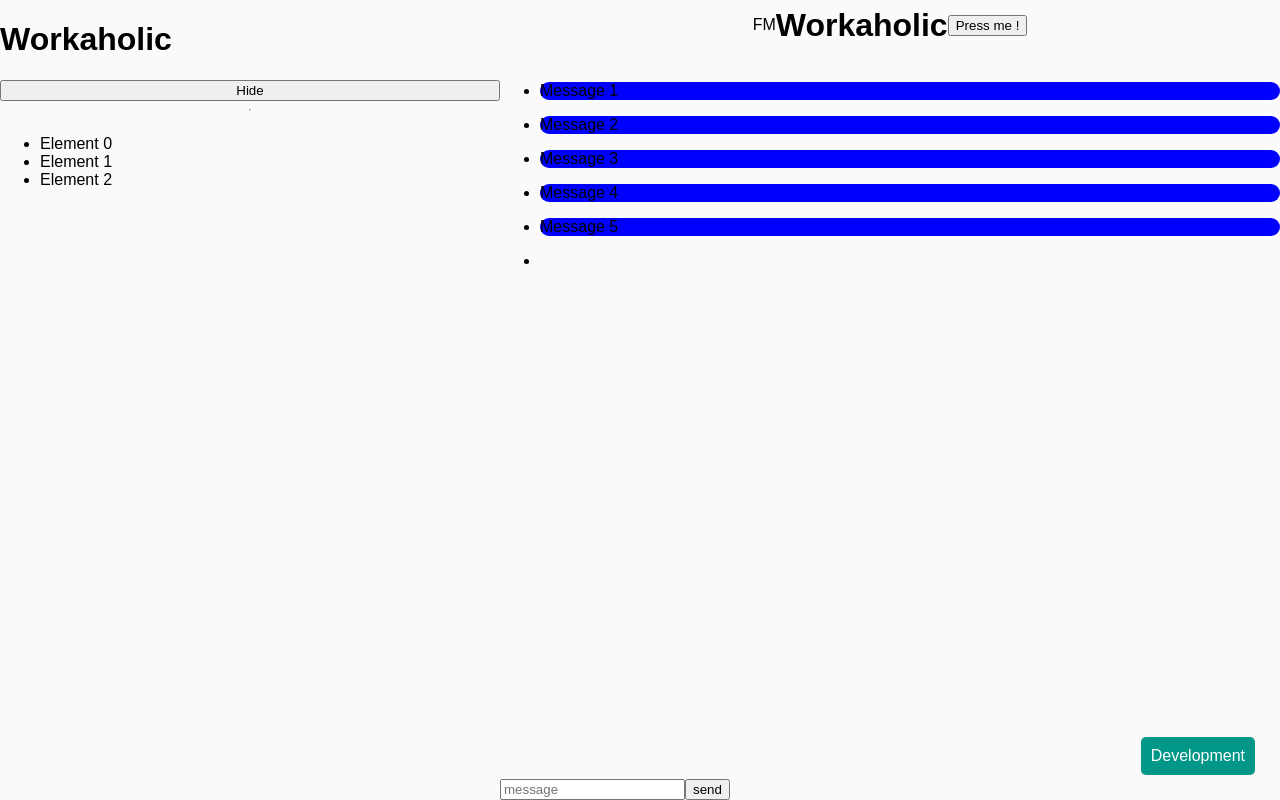
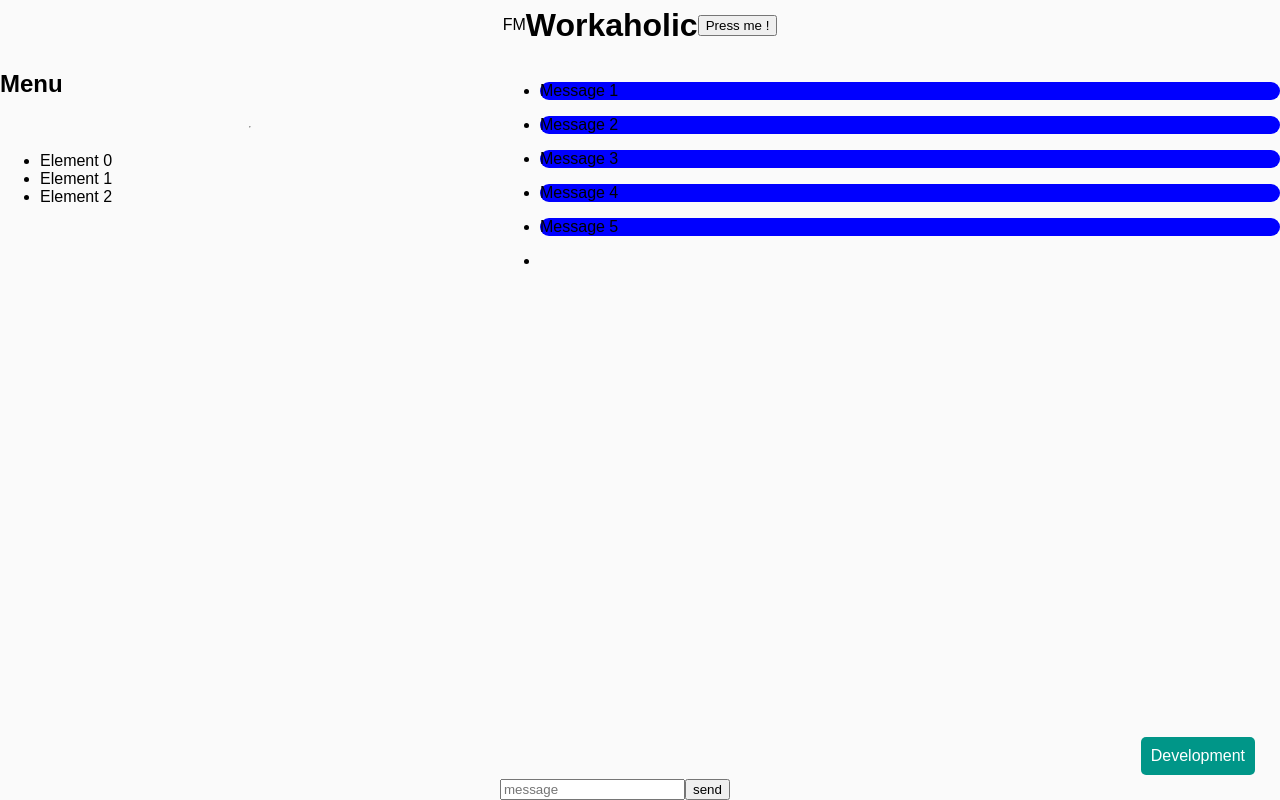
Before and after one commit to FredericKtan/workaholic, a React (Create React App) app in the folder frontend/: page / in a window 1280 px wide. Built offline with nearby package versions, Linux system fonts and the light colour scheme.

Commit message:
:art: Added fluid sidebar animation

```diff
--- a/frontend/src/App.js
+++ b/frontend/src/App.js
@@ -13,9 +13,14 @@ import DeveloperIndicator from './components/Developer/DeveloperIndicator';
 // Component
 import UIHorizontalLayout from './components/UI/UIHorizontalLayout';
 import UIVerticalLayout from './components/UI/UIVerticalLayout';
-import UISideBar from './components/UI/UISideBar';
 
 import Message from './components/Message';
+
+const getElements = items => (
+  items.map((item, key) => (
+    <li key={item}>Element {key}</li>
+  ))
+);
 
 class App extends Component {
   constructor(props) {
@@ -26,17 +31,12 @@ class App extends Component {
     };
 
     this.handleOnClick = this.handleOnClick.bind(this);
-    this.toggle = this.toggle.bind(this);
   }
 
   handleOnClick() {
-    this.props.store.dispatch(createMessage('Hello world'));
-  }
+    // this.props.store.dispatch(createMessage('Hello world'));
 
-  toggle() {
-    console.log(this.sidebar);
-
-    TweenLite.to(this.sidebar, 1, {
+    TweenLite.to(this.sideBar, 1, {
       width: this.state.sideBarIsOpen ? '0px' : '500px',
       opacity: this.state.sideBarIsOpen ? '0' : '1',
       onComplete: () => {},
@@ -55,21 +55,30 @@ class App extends Component {
         height: '100%',
         width: '500px',
         opacity: '1',
+        overflowY: 'hidden',
       },
     };
 
     return (
       <div className="app">
-        <UIHorizontalLayout>
-          <UISideBar
-            width="500px"
-          />
         <UIVerticalLayout>
           <header className="header">
             <span>FM</span>
             <h1>Workaholic</h1>
-              <button onClick={this.toggle}>Press me !</button>
+            <button onClick={this.handleOnClick}>Press me !</button>
           </header>
+          <UIHorizontalLayout>
+            <div
+              ref={(ref) => { this.sideBar = ref; }}
+              style={{ ...styles.sideBar }}
+            >
+              <h2>Menu</h2>
+              <hr />
+              <ul>
+                {getElements(['a', 'b', 'c'])}
+              </ul>
+            </div>
+            <UIVerticalLayout>
               <UIVerticalLayout reversed>
                 <form>
                   <UIHorizontalLayout>
@@ -90,6 +99,7 @@ class App extends Component {
               </UIVerticalLayout>
             </UIVerticalLayout>
           </UIHorizontalLayout>
+        </UIVerticalLayout>
         { process.env.NODE_ENV ? <DeveloperIndicator /> : null }
       </div>
     );
--- a/frontend/src/components/UI/UISideBar.js
+++ /dev/null
@@ -1,67 +0,0 @@
-import React, { Component } from 'react';
-import { TweenLite } from 'gsap';
-
-const getElements = items => (
-  items.map((item, key) => (
-    <li key={item}>Element {key}</li>
-  ))
-);
-
-class UISideBar extends Component {
-  constructor(props) {
-    super(props);
-
-    this.state = {
-      isOpen: true,
-    };
-
-    this.toggle = this.toggle.bind(this);
-  }
-
-  toggle() {
-    // console.log(this.sidebar);
-
-    TweenLite.to(this.sidebar, 1, {
-      width: this.state.isOpen ? '0px' : '300px',
-      opacity: this.state.isOpen ? '0' : '1',
-      onComplete: () => { console.log('Hello'); },
-    });
-
-    this.setState({
-      isOpen: !this.state.isOpen,
-    });
-  }
-
-  render() {
-    const styles = {
-      view: {
-        display: 'flex',
-        flexDirection: 'column',
-        // backgroundColor: '#050505',
-        height: '100%',
-        width: this.props.width,
-        opacity: '1',
-      },
-    };
-
-    return (
-      <div
-        ref={(ref) => { this.sidebar = ref; }}
-        style={{ ...styles.view }}
-      >
-        <h1>Workaholic</h1>
-        <button
-          onClick={this.toggle}
-        >
-          Hide
-        </button>
-        <hr />
-        <ul>
-          {getElements(['a', 'b', 'c'])}
-        </ul>
-      </div>
-    );
-  }
-}
-
-export default UISideBar;
```
Lines whose indentation alone changed are shown as unchanged.
